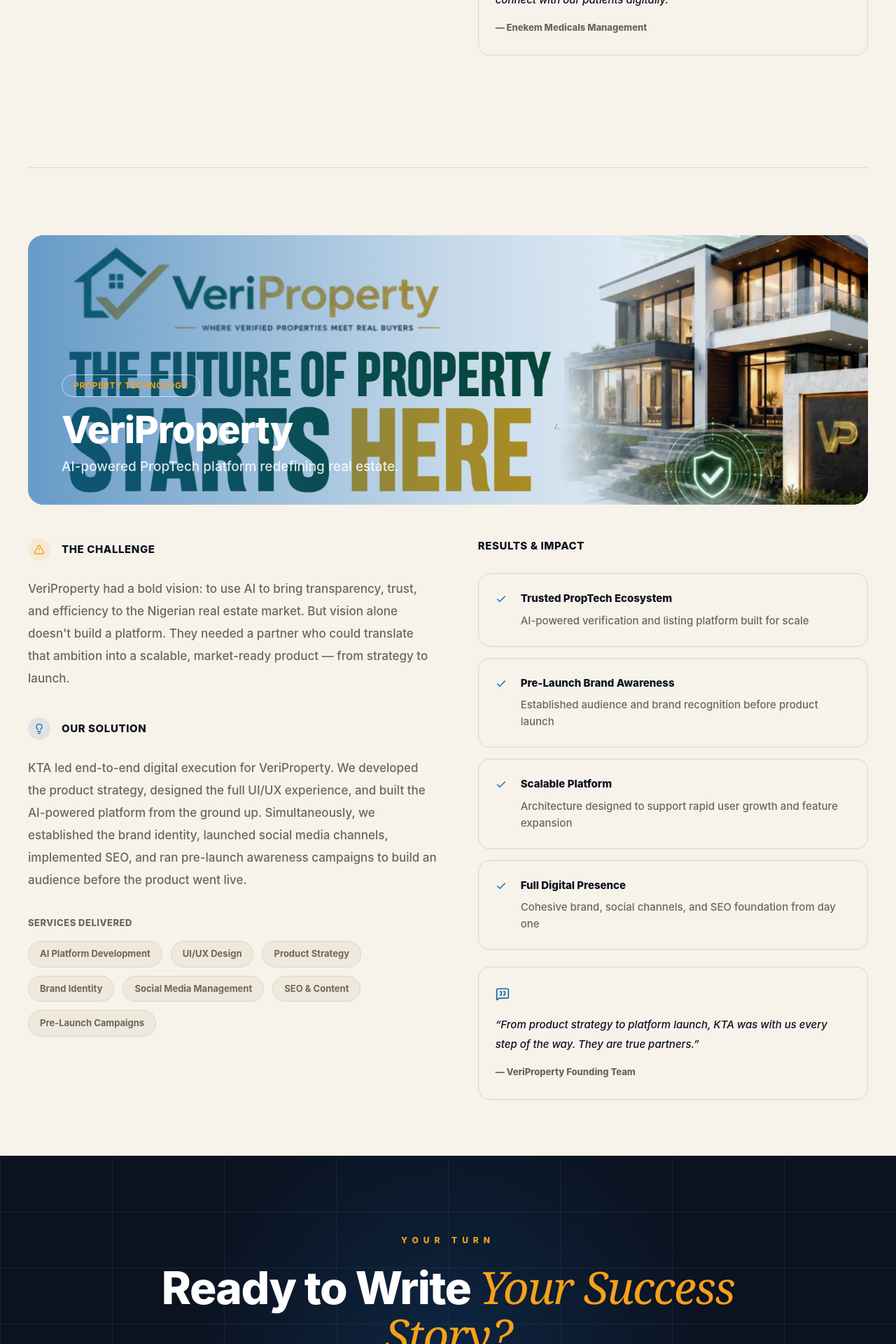
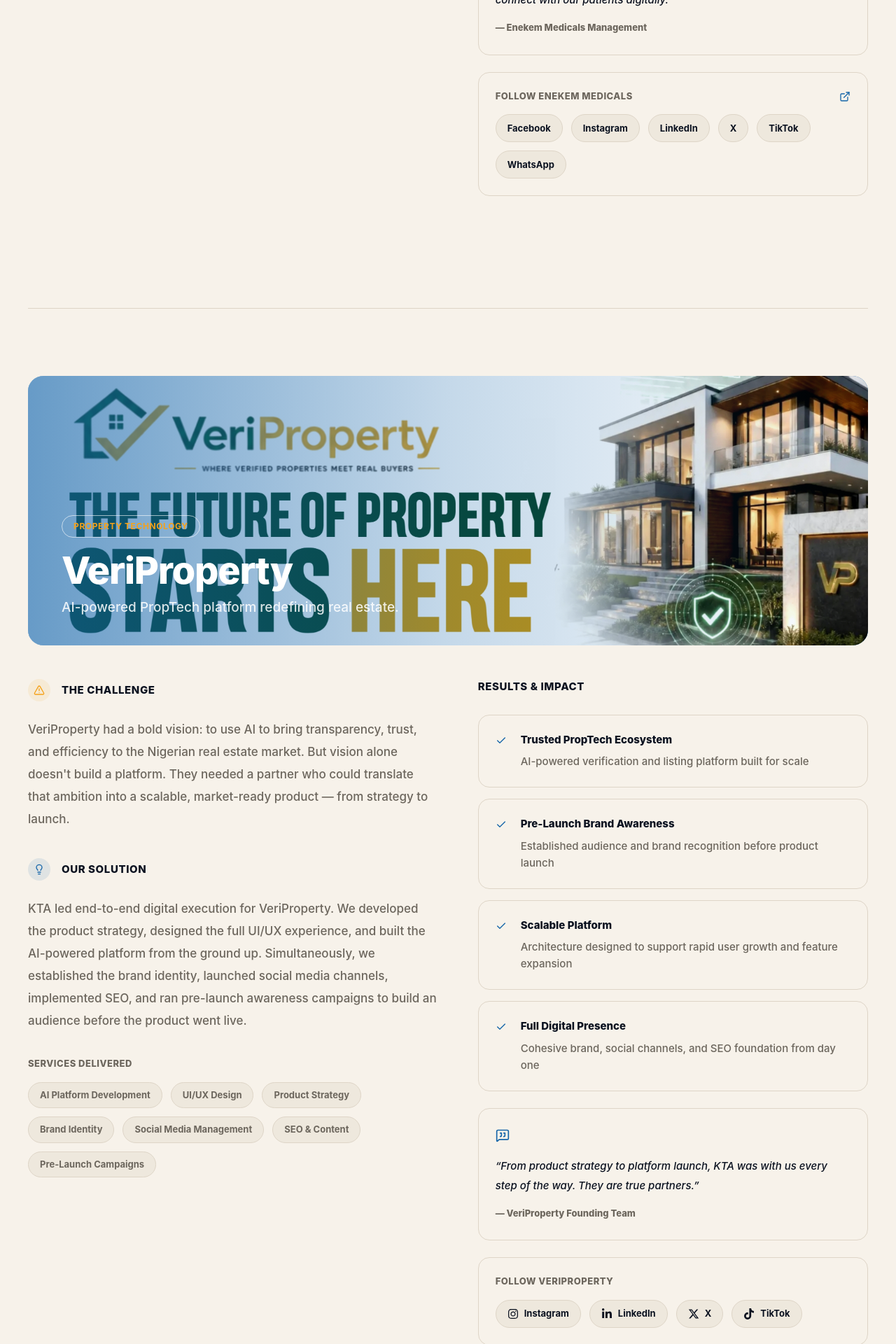
Before and after one commit to MizMelly/kta-consultation, a React (Vite) app: page /success-stories in a window 1280 px wide. Shown: the part 2240-4160 px from the top of the page at 70% size. Built offline with nearby package versions, Linux system fonts and the light colour scheme; no server answers.

Commit message:
final correction

```diff
--- a/src/components/SucessStoriesPage/CaseStudyDetails.tsx
+++ b/src/components/SucessStoriesPage/CaseStudyDetails.tsx
@@ -3,12 +3,14 @@
   Lightbulb,
   Check,
   MessageSquareQuote,
+  ExternalLink,
 } from "lucide-react";
 
 const results = [
   {
     title: "AI-Assisted Booking",
-    description: "Automated appointment scheduling, reducing admin time by 60%",
+    description:
+      "Automated appointment scheduling, reducing admin time by 60%",
   },
   {
     title: "WhatsApp Automation",
@@ -34,12 +36,40 @@
   "Digital Marketing",
 ];
 
+const socialLinks = [
+  {
+    name: "Facebook",
+    href: "https://www.facebook.com/share/19A9uaJLBM/",
+  },
+  {
+    name: "Instagram",
+    href: "https://www.instagram.com/enekemmedicals?igsi=Y2xmdnd1cGd0cGZ6",
+  },
+  {
+    name: "LinkedIn",
+    href: "https://www.linkedin.com/company/enekemmedicals/",
+  },
+  {
+    name: "X",
+    href: "https://x.com/Enekemmedicals",
+  },
+  {
+    name: "TikTok",
+    href: "https://www.tiktok.com/@enekemmedicals",
+  },
+  {
+    name: "WhatsApp",
+    href: "https://wa.me/message/MCIL62PCUVRTB1",
+  },
+];
+
 export default function CaseStudyDetails() {
   return (
     <section className="bg-[#F7F2EA] px-5 py-16 sm:px-8 lg:px-10 lg:py-20 dark:bg-[#0B0B0B]">
       <div className="mx-auto grid max-w-316.25 gap-14 lg:grid-cols-[1fr_0.95fr]">
         {/* Left content */}
         <div>
+          {/* Challenge */}
           <div>
             <div className="flex items-center gap-4">
               <span className="flex h-8 w-8 items-center justify-center rounded-full bg-[#F5A21A]/10">
@@ -60,6 +90,7 @@
             </p>
           </div>
 
+          {/* Solution */}
           <div className="mt-10">
             <div className="flex items-center gap-4">
               <span className="flex h-8 w-8 items-center justify-center rounded-full bg-[#1565A9]/10">
@@ -81,6 +112,7 @@
             </p>
           </div>
 
+          {/* Services */}
           <div className="mt-14">
             <h4 className="text-[13px] font-extrabold uppercase tracking-[0.5px] text-[#6C665D] dark:text-gray-400">
               Services Delivered
@@ -101,6 +133,7 @@
 
         {/* Right content */}
         <div>
+          {/* Results */}
           <h3 className="text-[15px] font-extrabold uppercase tracking-[0.6px] text-[#0B1220] dark:text-white">
             Results & Impact
           </h3>
@@ -126,6 +159,7 @@
             ))}
           </div>
 
+          {/* Testimonial */}
           <div className="mt-6 rounded-2xl border border-[#DED5C7] bg-[#F7F2EA] px-6 py-7 dark:border-gray-800 dark:bg-[#111111]">
             <MessageSquareQuote className="h-5 w-5 text-[#1565A9]" />
 
@@ -138,6 +172,32 @@
               — Enekem Medicals Management
             </p>
           </div>
+
+          {/* Social Media */}
+          <div className="mt-6 rounded-2xl border border-[#DED5C7] bg-[#F7F2EA] px-6 py-6 dark:border-gray-800 dark:bg-[#111111]">
+            <div className="flex items-center justify-between gap-4">
+              <h3 className="text-[13px] font-extrabold uppercase tracking-[0.5px] text-[#6C665D] dark:text-gray-400">
+                Follow Enekem Medicals
+              </h3>
+
+              <ExternalLink className="h-4 w-4 text-[#1565A9]" />
+            </div>
+
+            <div className="mt-4 flex flex-wrap gap-3">
+              {socialLinks.map((social) => (
+                <a
+                  key={social.name}
+                  href={social.href}
+                  target="_blank"
+                  rel="noopener noreferrer"
+                  aria-label={`Follow Enekem Medicals on ${social.name}`}
+                  className="inline-flex h-10 items-center justify-center rounded-full border border-[#DED5C7] bg-[#EEE8DD] px-4 text-[13px] font-bold text-[#0B1220] transition-all duration-200 hover:-translate-y-0.5 hover:border-[#1565A9] hover:bg-[#1565A9] hover:text-white dark:border-gray-700 dark:bg-[#151515] dark:text-gray-300 dark:hover:border-[#1565A9] dark:hover:bg-[#1565A9] dark:hover:text-white"
+                >
+                  {social.name}
+                </a>
+              ))}
+            </div>
+          </div>
         </div>
       </div>
     </section>
--- a/src/components/SucessStoriesPage/VeriPropertyCaseStudy.tsx
+++ b/src/components/SucessStoriesPage/VeriPropertyCaseStudy.tsx
@@ -4,12 +4,21 @@
   Check,
   MessageSquareQuote,
 } from "lucide-react";
+
+import {
+  FaInstagram,
+  FaLinkedinIn,
+  FaTiktok,
+  FaXTwitter,
+} from "react-icons/fa6";
+
 import veriPropertyImage from "../../assets/VeripropertyBanner.jpeg";
 
 const results = [
   {
     title: "Trusted PropTech Ecosystem",
-    description: "AI-powered verification and listing platform built for scale",
+    description:
+      "AI-powered verification and listing platform built for scale",
   },
   {
     title: "Pre-Launch Brand Awareness",
@@ -36,6 +45,29 @@
   "Social Media Management",
   "SEO & Content",
   "Pre-Launch Campaigns",
+];
+
+const socialLinks = [
+  {
+    name: "Instagram",
+    href: "https://www.instagram.com/veripropertyng",
+    icon: FaInstagram,
+  },
+  {
+    name: "LinkedIn",
+    href: "https://www.linkedin.com/company/veriproperty-nigeria/",
+    icon: FaLinkedinIn,
+  },
+  {
+    name: "X",
+    href: "https://x.com/veripropertyng",
+    icon: FaXTwitter,
+  },
+  {
+    name: "TikTok",
+    href: "https://www.tiktok.com/@veripropertyng",
+    icon: FaTiktok,
+  },
 ];
 
 export default function VeriPropertyCaseStudy() {
@@ -71,6 +103,7 @@
         <div className="grid gap-14 pt-12 lg:grid-cols-[1fr_0.95fr]">
           {/* Left content */}
           <div>
+            {/* Challenge */}
             <div>
               <div className="flex items-center gap-4">
                 <span className="flex h-8 w-8 items-center justify-center rounded-full bg-[#F5A21A]/10">
@@ -83,14 +116,15 @@
               </div>
 
               <p className="mt-6 max-w-162.5 text-[17px] font-medium leading-8 text-[#6C665D] dark:text-gray-400">
-                VeriProperty had a bold vision: to use AI to bring transparency,
-                trust, and efficiency to the Nigerian real estate market. But
-                vision alone doesn't build a platform. They needed a partner
-                who could translate that ambition into a scalable, market-ready
-                product — from strategy to launch.
+                VeriProperty had a bold vision: to use AI to bring
+                transparency, trust, and efficiency to the Nigerian real
+                estate market. But vision alone doesn't build a platform. They
+                needed a partner who could translate that ambition into a
+                scalable, market-ready product — from strategy to launch.
               </p>
             </div>
 
+            {/* Solution */}
             <div className="mt-10">
               <div className="flex items-center gap-4">
                 <span className="flex h-8 w-8 items-center justify-center rounded-full bg-[#1565A9]/10">
@@ -108,11 +142,12 @@
                 experience, and built the AI-powered platform from the ground
                 up. Simultaneously, we established the brand identity, launched
                 social media channels, implemented SEO, and ran pre-launch
-                awareness campaigns to build an audience before the product went
-                live.
+                awareness campaigns to build an audience before the product
+                went live.
               </p>
             </div>
 
+            {/* Services */}
             <div className="mt-9">
               <h4 className="text-[13px] font-extrabold uppercase tracking-[0.5px] text-[#6C665D] dark:text-gray-400">
                 Services Delivered
@@ -133,6 +168,7 @@
 
           {/* Right content */}
           <div>
+            {/* Results */}
             <h3 className="text-[15px] font-extrabold uppercase tracking-[0.6px] text-[#0B1220] dark:text-white">
               Results & Impact
             </h3>
@@ -158,17 +194,70 @@
               ))}
             </div>
 
+            {/* Testimonial */}
             <div className="mt-6 rounded-2xl border border-[#DED5C7] bg-[#F7F2EA] px-6 py-7 dark:border-gray-800 dark:bg-[#111111]">
               <MessageSquareQuote className="h-5 w-5 text-[#1565A9]" />
 
               <p className="mt-5 text-[15px] font-medium italic leading-7 text-[#0B1220] dark:text-gray-100">
-                “From product strategy to platform launch, KTA was with us every
-                step of the way. They are true partners.”
+                “From product strategy to platform launch, KTA was with us
+                every step of the way. They are true partners.”
               </p>
 
               <p className="mt-4 text-[13px] font-extrabold text-[#6C665D] dark:text-gray-400">
                 — VeriProperty Founding Team
               </p>
+            </div>
+
+            {/* Social Media */}
+            <div className="mt-6 rounded-2xl border border-[#DED5C7] bg-[#F7F2EA] px-6 py-6 dark:border-gray-800 dark:bg-[#111111]">
+              <h3 className="text-[13px] font-extrabold uppercase tracking-[0.5px] text-[#6C665D] dark:text-gray-400">
+                Follow VeriProperty
+              </h3>
+
+              <div className="mt-4 flex flex-wrap gap-3">
+                {socialLinks.map((social) => {
+                  const Icon = social.icon;
+
+                  return (
+                    <a
+                      key={social.name}
+                      href={social.href}
+                      target="_blank"
+                      rel="noopener noreferrer"
+                      aria-label={`Follow VeriProperty on ${social.name}`}
+                      className="
+                        flex
+                        h-10
+                        items-center
+                        gap-2
+                        rounded-full
+                        border
+                        border-[#DED5C7]
+                        bg-[#EEE8DD]
+                        px-4
+                        text-[13px]
+                        font-bold
+                        text-[#0B1220]
+                        transition-all
+                        duration-200
+                        hover:-translate-y-0.5
+                        hover:border-[#1565A9]
+                        hover:bg-[#1565A9]
+                        hover:text-white
+                        dark:border-gray-700
+                        dark:bg-[#151515]
+                        dark:text-gray-300
+                        dark:hover:border-[#1565A9]
+                        dark:hover:bg-[#1565A9]
+                        dark:hover:text-white
+                      "
+                    >
+                      <Icon className="h-4 w-4" />
+                      {social.name}
+                    </a>
+                  );
+                })}
+              </div>
             </div>
           </div>
         </div>
```
Also changed, not shown: 1 other file (tests, documents, lock files or other folders). Lines whose indentation alone changed are shown as unchanged.
